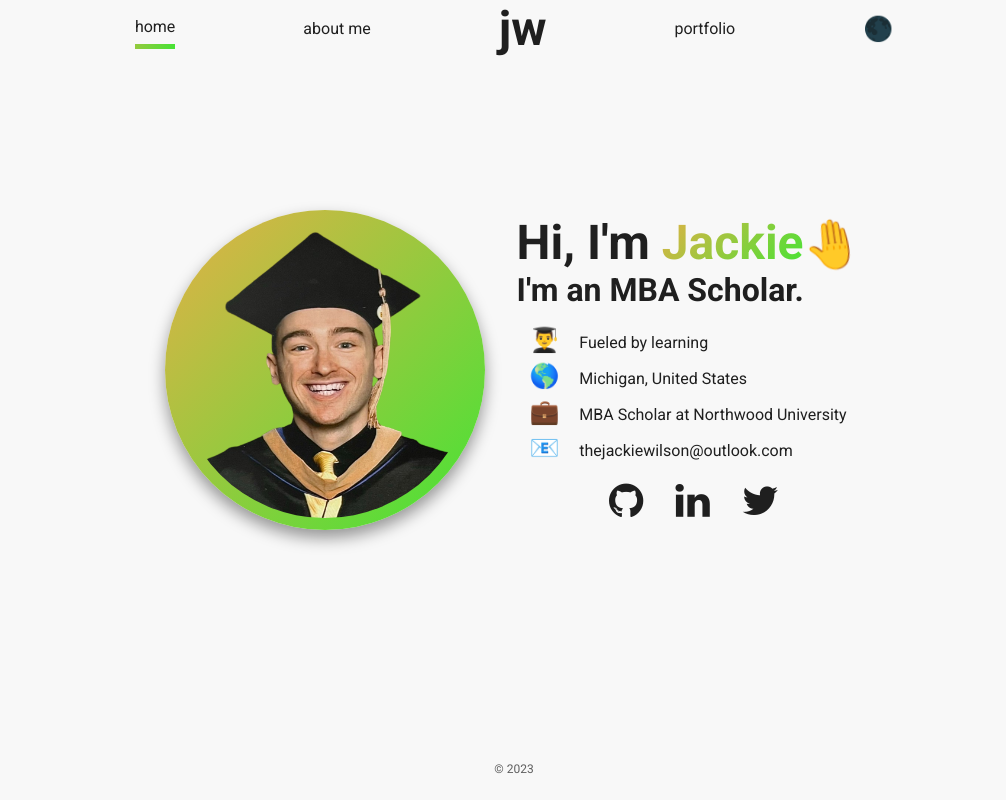
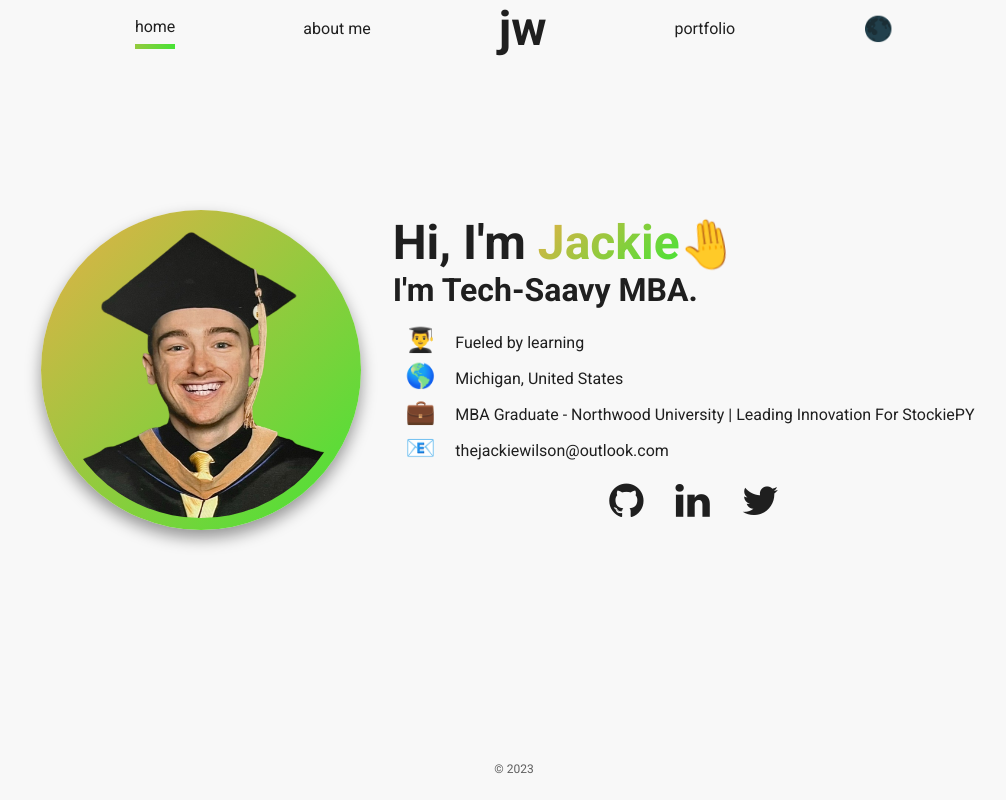
Before and after one commit to thejackiewilson/react-portfolio, a React (Create React App) app: page / in a window 1280 px wide. Shown: the whole page, without its empty margins (126-1132 px from the left). Built offline with nearby package versions, Linux system fonts and the light colour scheme.

Commit message:
Update Info.js

```diff
--- a/src/info/Info.js
+++ b/src/info/Info.js
@@ -24,7 +24,7 @@ export const info = {
     firstName: "Jackie",
     lastName: "Wilson",
     initials: "JW", // the example uses first and last, but feel free to use three or more if you like.
-    position: "an MBA Scholar",
+    position: "Tech-Saavy MBA",
     selfPortrait: self, // don't change this unless you want to name your self-portrait in the "img" folder something else!
     gradient: `-webkit-linear-gradient(135deg, ${colors})`, // don't change this either
     baseColor: colors[0],
@@ -39,7 +39,7 @@ export const info = {
         },
         {
             emoji: "💼",
-            text: "MBA Scholar at Northwood University"
+            text: "MBA Graduate - Northwood University | Leading Innovation For StockiePY"
         },
         {
             emoji: "📧",
```
